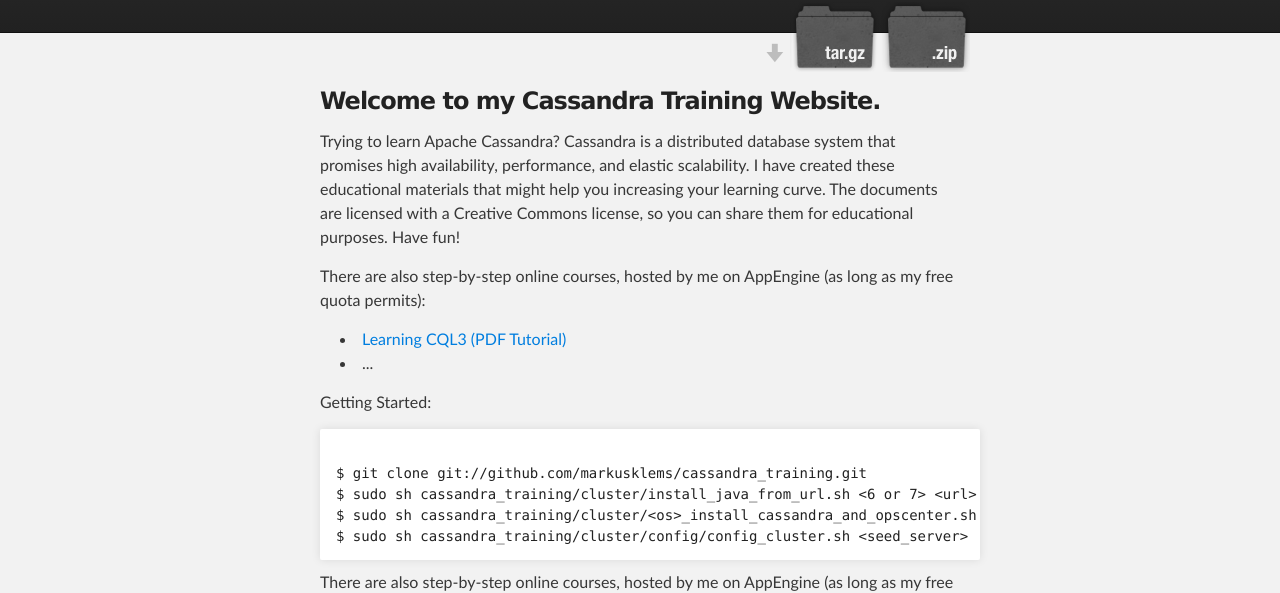
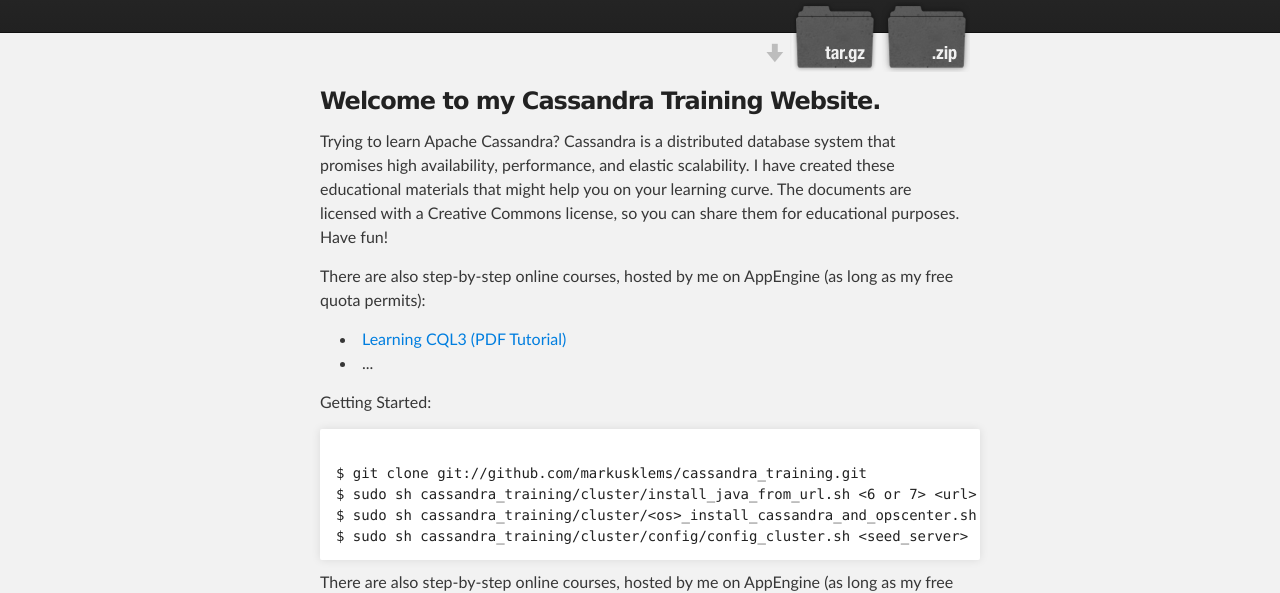
Before and after one commit to markusklems/cassandra_training, a plain HTML site: page index.html in a window 1280 px wide. Shown: the part 213-806 px from the top of the page. Drawn offline with Linux system fonts and the light colour scheme.

Commit message:
Update index.html

```diff
--- a/index.html
+++ b/index.html
@@ -34,7 +34,7 @@
         <h3>
 <a name="welcome-to-my-cassandra-training-website" class="anchor" href="#welcome-to-my-cassandra-training-website"><span class="octicon octicon-link"></span></a>Welcome to my Cassandra Training Website.</h3>
 
-<p>Trying to learn Apache Cassandra? Cassandra is a distributed database system that promises high availability, performance, and elastic scalability. I have created these educational materials that might help you increasing your learning curve. The documents are licensed with a Creative Commons license, so you can share them for educational purposes. Have fun!</p>
+<p>Trying to learn Apache Cassandra? Cassandra is a distributed database system that promises high availability, performance, and elastic scalability. I have created these educational materials that might help you on your learning curve. The documents are licensed with a Creative Commons license, so you can share them for educational purposes. Have fun!</p>
 
 <p>There are also step-by-step online courses, hosted by me on AppEngine (as long as my free quota permits):
   <ul>
```
